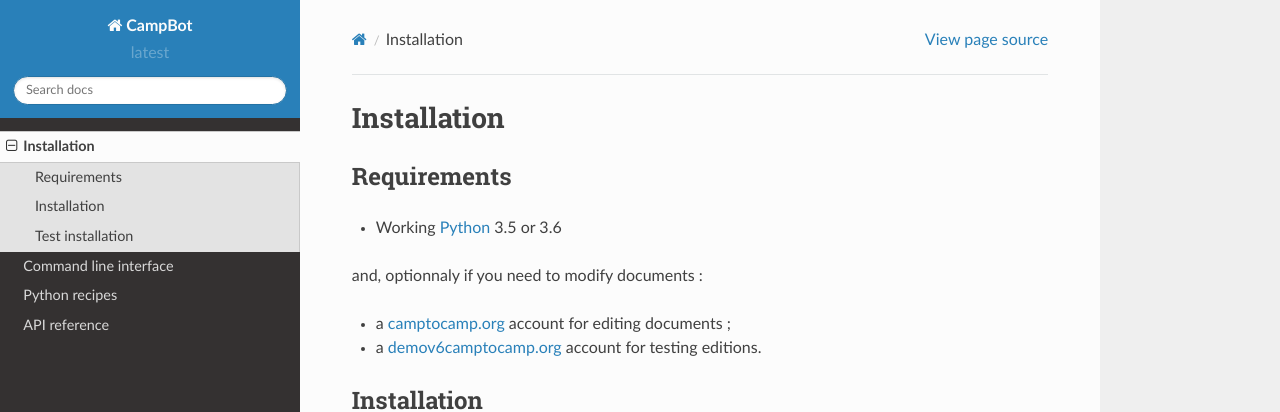
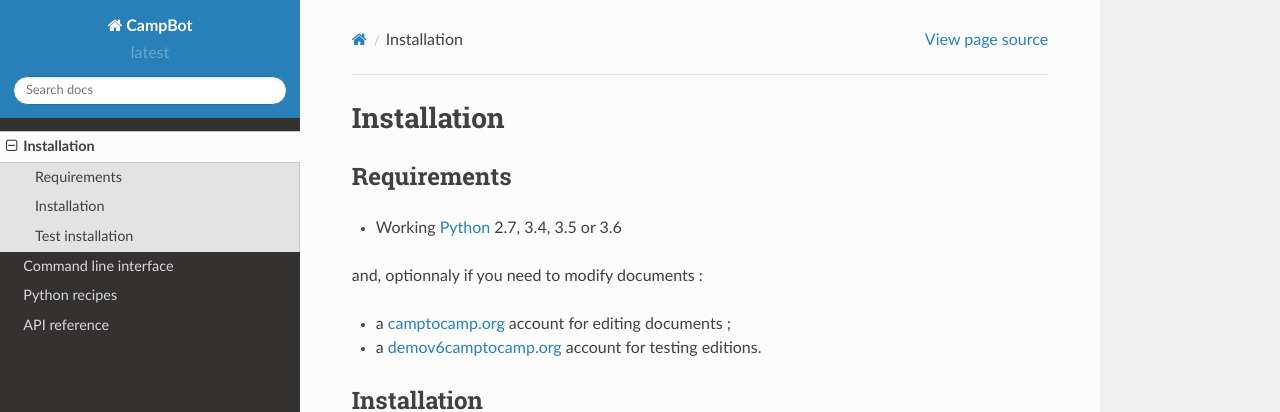
Before and after one commit to c2corg/CampBot, a Sphinx documentation site: the page built from docs/install.rst, in a window 1280 px wide and 1005 px high. Shown: the top 412 px of the window. Built offline with Sphinx 7.4.7 and the Read the Docs theme 2.0.0, drawn with Linux system fonts in a browser that asks for light colours.

Commit message:
2.7 in doc

```diff
--- a/docs/install.rst
+++ b/docs/install.rst
@@ -5,7 +5,7 @@ Installation
 Requirements
 ------------
 
-* Working `Python <http://www.python.org/>`_ 3.5 or 3.6
+* Working `Python <http://www.python.org/>`_ 2.7, 3.4, 3.5 or 3.6
 
 and, optionnaly if you need to modify documents :
 
```
